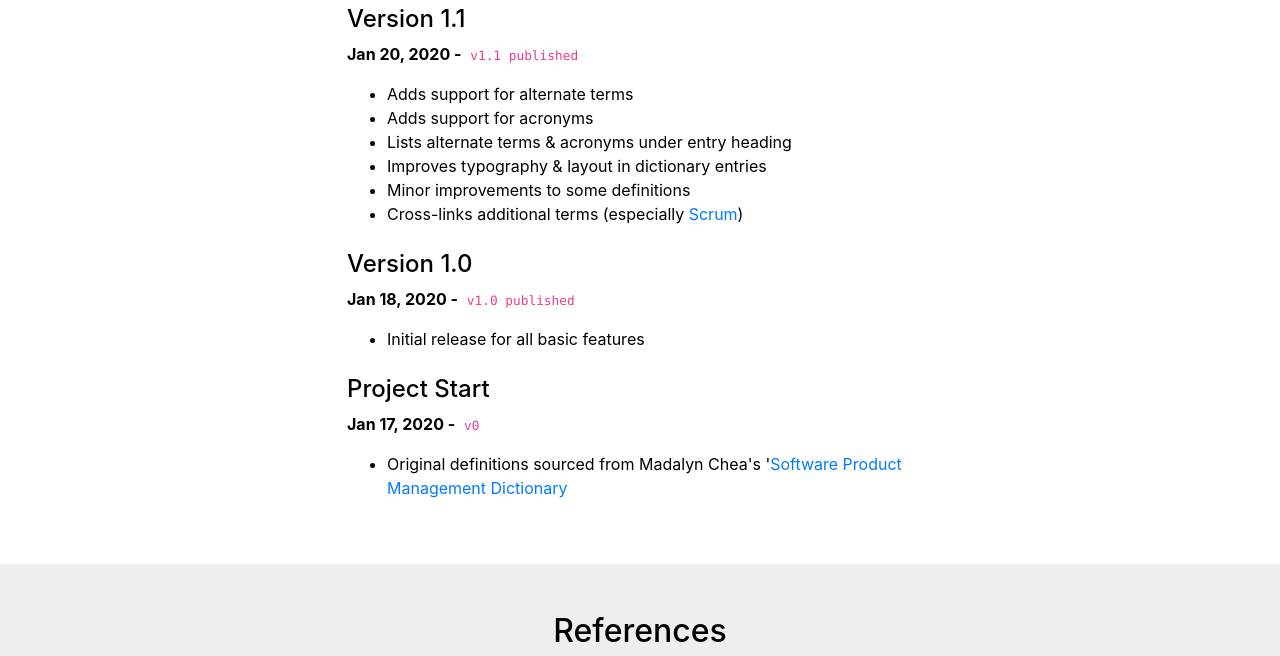
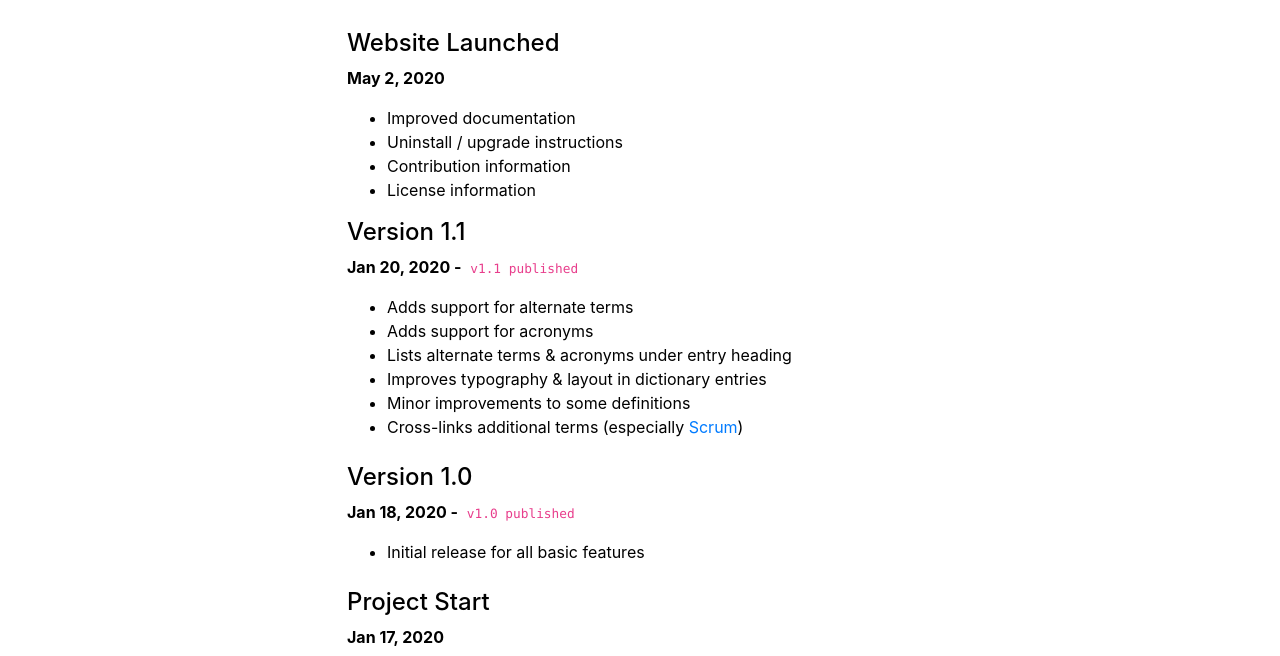
Before and after one commit to pmdictionary/pmdictionary.github.io, a plain HTML site: page about.html in a window 1280 px wide. Shown: the part 684-1340 px from the top of the page. Drawn offline with nearby package versions, Linux system fonts and the light colour scheme.

Commit message:
adds 'website launch' to changelog

```diff
--- a/about.html
+++ b/about.html
@@ -81,6 +81,15 @@ footer a, footer a:hover {color:var(--brand);}
 	<section id="changes" class="row py-5 justify-content-center px-4">
 		<h2 class="col-12">Change Log</h2>
 		<div class="col-6">
+			<h4 class="mt-4">Website Launched</h4>
+			<p><strong>May 2, 2020</strong></p>
+			<ul>
+				<li>Improved documentation</li>
+				<li>Uninstall / upgrade instructions</li>
+				<li>Contribution information</li>
+				<li>License information</li>
+			</ul>
+
 			<h4>Version 1.1</h4>
 			<p><strong>Jan 20, 2020 - </strong><code>v1.1 published</code></p>
 			<ul>
@@ -99,7 +108,7 @@ footer a, footer a:hover {color:var(--brand);}
 			</ul>
 
 			<h4 class="mt-4">Project Start</h4>
-			<p><strong>Jan 17, 2020 - </strong><code>v0</code></p>
+			<p><strong>Jan 17, 2020</strong></p>
 			<ul>
 				<li>Original definitions sourced from Madalyn Chea's '<a href="https://docs.google.com/spreadsheets/d/1O4N2pu6Mu-UBhUR3pdbv6dcjNecu7oMdIX1jZkBSUxE/edit#gid=0" target="_blank">Software Product Management Dictionary</a></li>
 			</ul>
```
